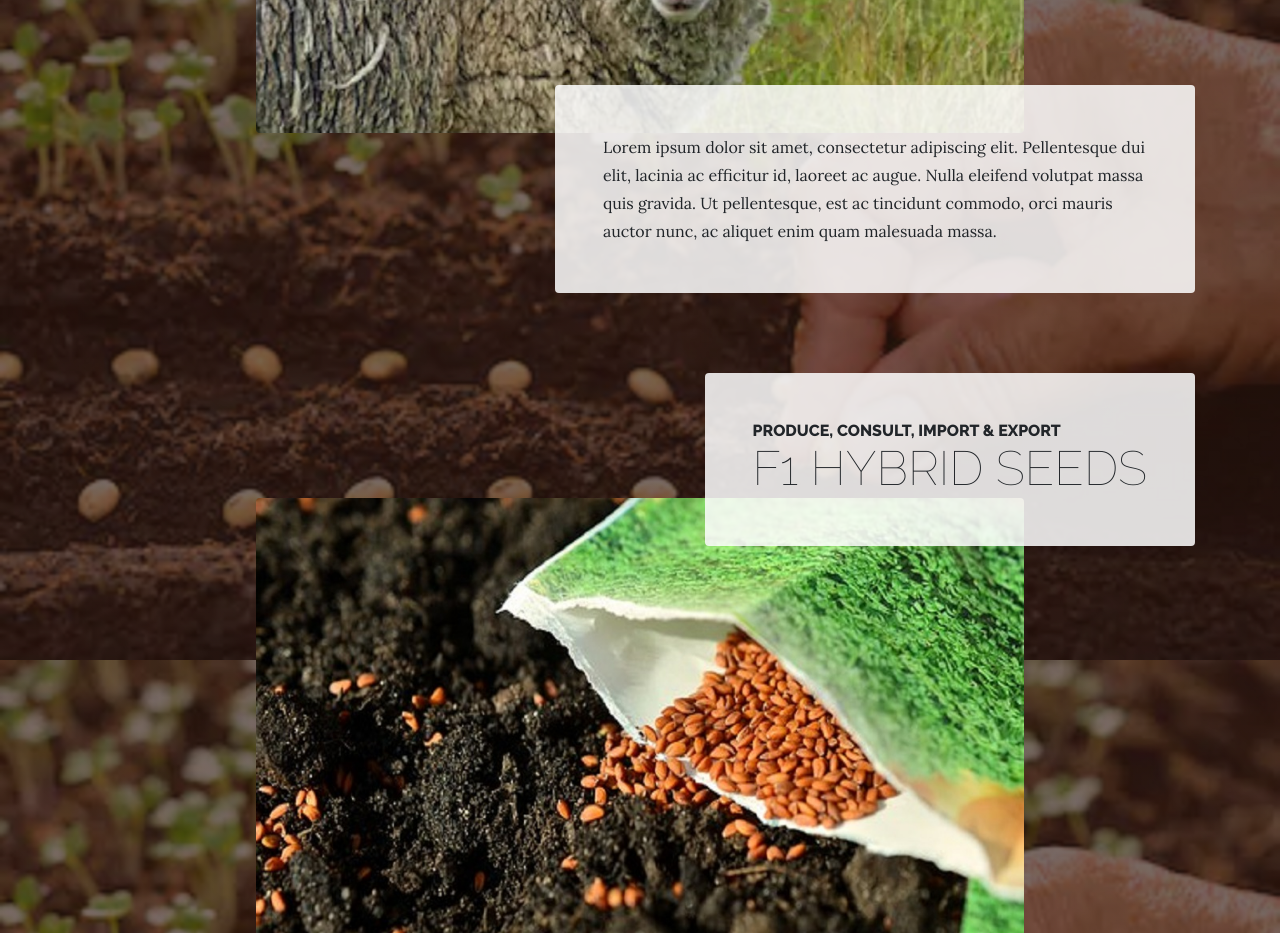
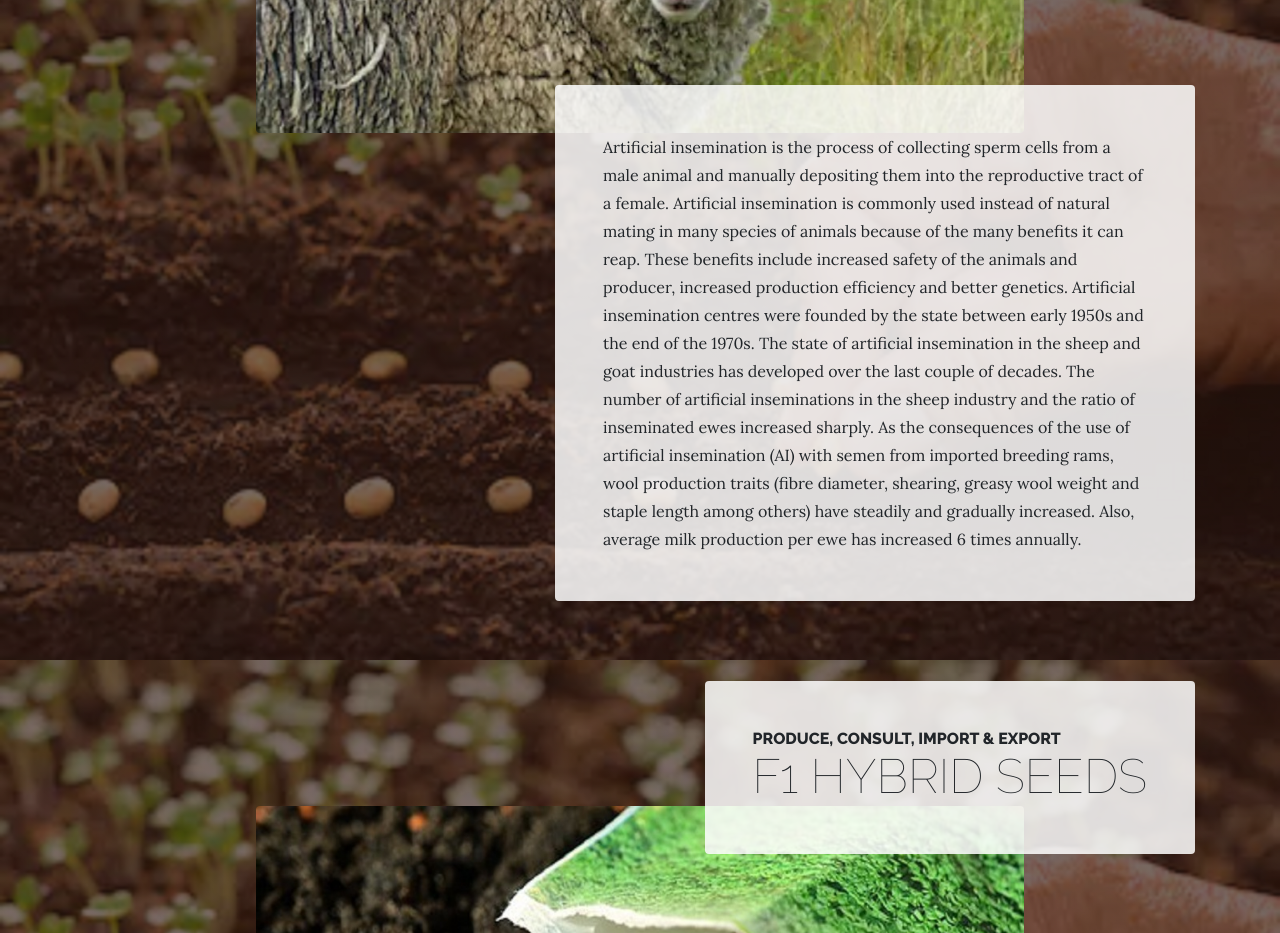
Before and after one commit to MajidToorani/GeniusAgroGenetics, a website: page products.html in a window 1280 px wide. Shown: the part 1900-2833 px from the top of the page. Drawn offline with Linux system fonts and the light colour scheme.

Commit message:
Update products.html

```diff
--- a/products.html
+++ b/products.html
@@ -94,10 +94,17 @@
         <img class="product-item-img mx-auto d-flex rounded img-fluid mb-3 mb-lg-0" src="img/products-02.jpg" alt="">
         <div class="product-item-description d-flex ml-auto">
           <div class="bg-faded p-5 rounded">
-            <p class="mb-0">Lorem ipsum dolor sit amet, consectetur adipiscing elit.
-			Pellentesque dui elit, lacinia ac efficitur id, laoreet ac augue. Nulla
-			eleifend volutpat massa quis gravida. Ut pellentesque, est ac tincidunt
-			commodo, orci mauris auctor nunc, ac aliquet enim quam malesuada massa.</p>
+            <p class="mb-0">Artificial insemination is the process of collecting sperm cells from a male animal and
+			manually depositing them into the reproductive tract of a female. Artificial insemination is commonly
+			used instead of natural mating in many species of animals because of the many benefits it can reap.
+			These benefits include increased safety of the animals and producer, increased production efficiency
+			and better genetics. Artificial insemination centres were founded by the state between early 1950s
+			and the end of the 1970s. The state of artificial insemination in the sheep and goat industries has
+			developed over the last couple of decades. The number of artificial inseminations in the sheep industry
+			and the ratio of inseminated ewes increased sharply. As the consequences of the use of artificial
+			insemination (AI) with semen from imported breeding rams, wool production traits (fibre diameter,
+			shearing, greasy wool weight and staple length among others) have steadily and gradually increased.
+			Also, average milk production per ewe has increased 6 times annually.</p>
           </div>
         </div>
       </div>
```
